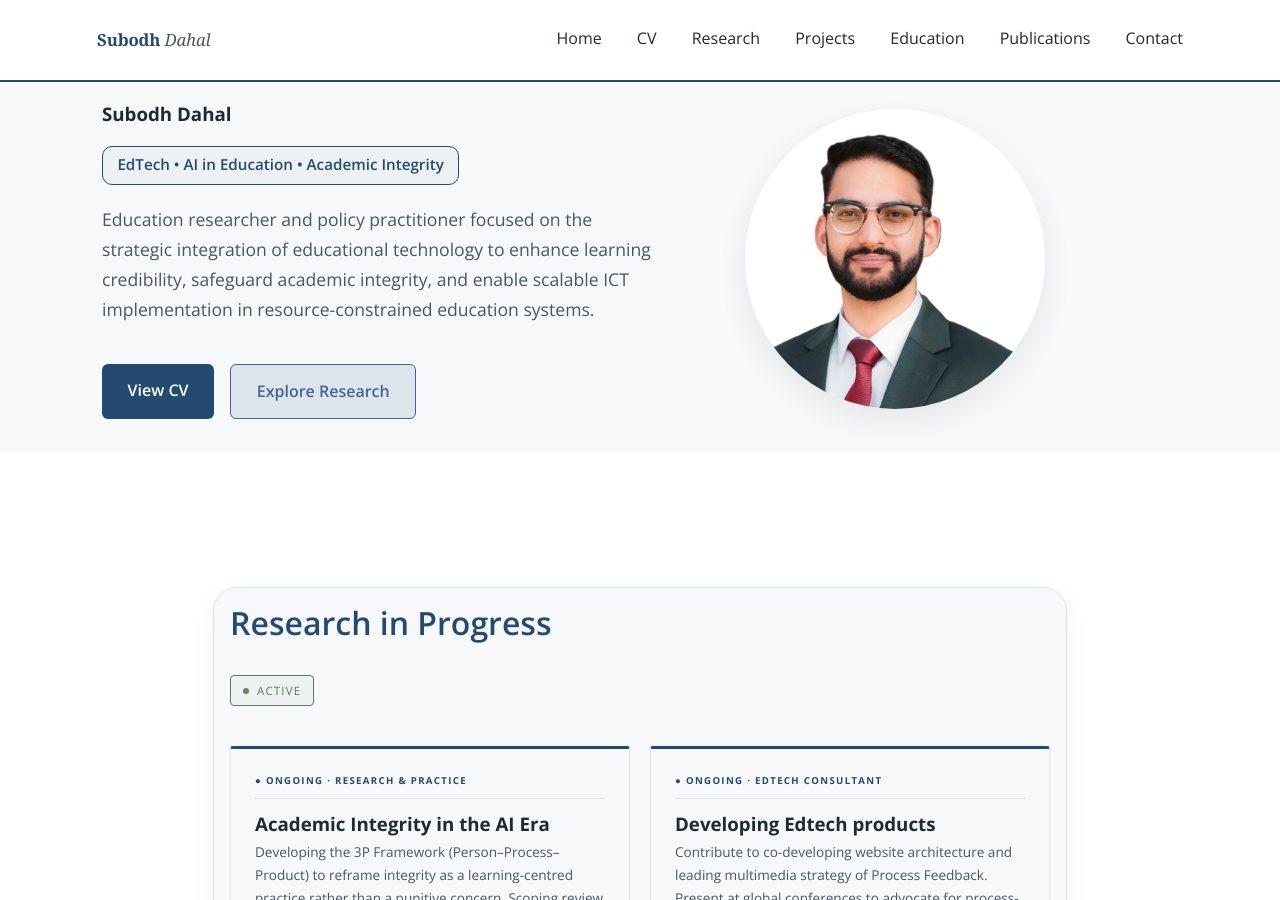
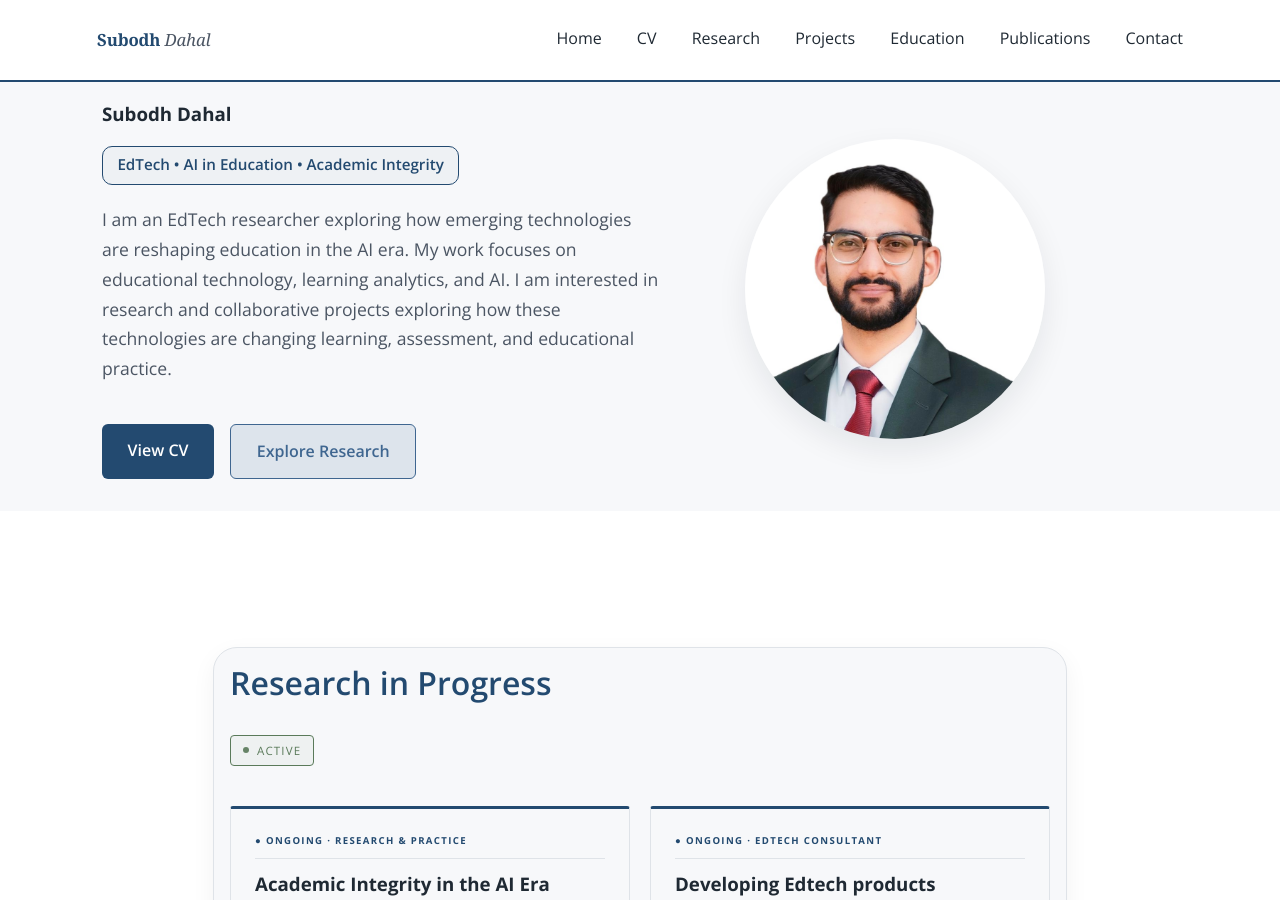
Before and after one commit to dahalsubodh/dahalsubodh.github.io, a Jekyll site: the page built from index.md, in a window 1280 px wide and 900 px high. Built offline with Jekyll 4.4.1, drawn with Linux system fonts in a browser that asks for light colours.

Commit message:
Update hero.html

```diff
--- a/_includes/hero.html
+++ b/_includes/hero.html
@@ -11,7 +11,7 @@
       <p class="hero-subtitle">EdTech • AI in Education • Academic Integrity</p>
 
       <p class="hero-description">
-        Education researcher and policy practitioner focused on the strategic integration of educational technology to enhance learning credibility, safeguard academic integrity, and enable scalable ICT implementation in resource-constrained education systems.
+       I am an EdTech researcher exploring how emerging technologies are reshaping education in the AI era. My work focuses on educational technology, learning analytics, and AI. I am interested in research and collaborative projects exploring how these technologies are changing learning, assessment, and educational practice.
       </p>
 
       <div class="hero-cta">
```
